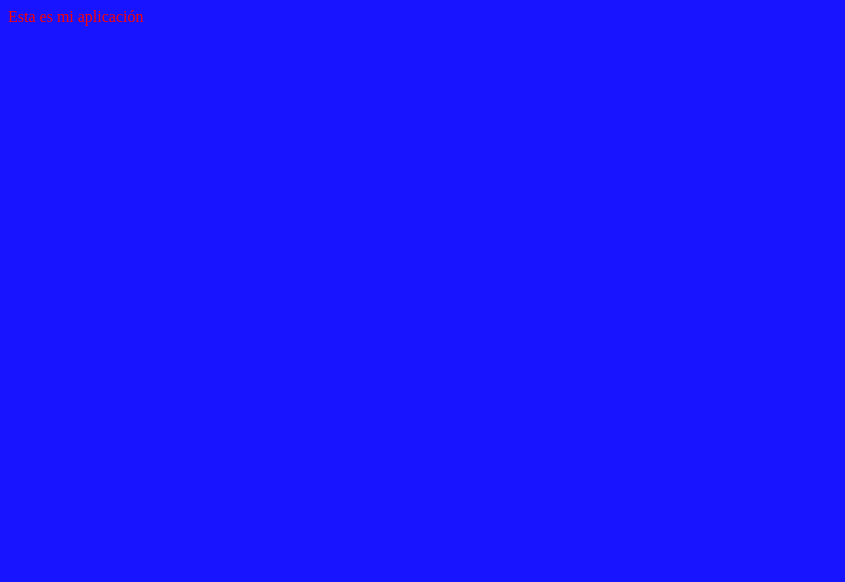
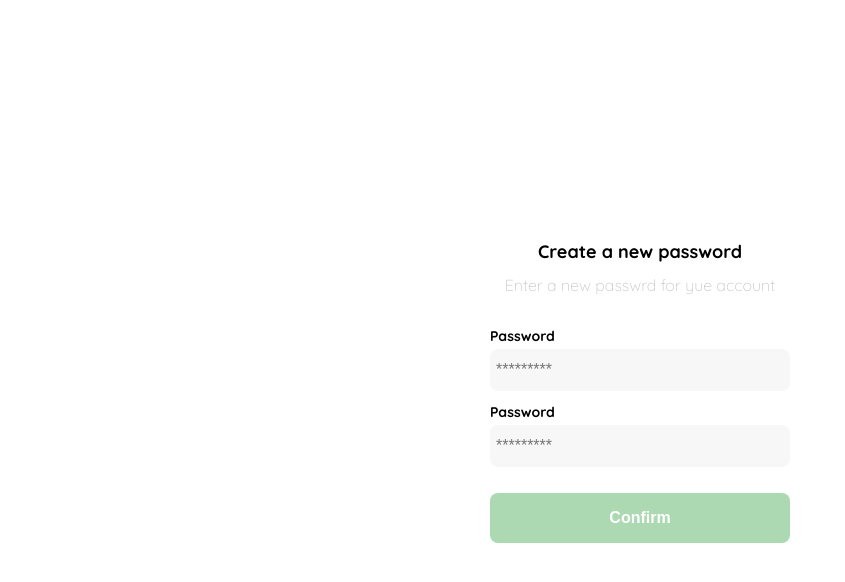
Before and after one commit to joseluis1061/ReactShop, a React app: page / in a window 1280 px wide. Shown: the top 582 px of the page, without its empty margins (0-845 px from the left). Built offline with nearby package versions, Linux system fonts and the light colour scheme.

Commit message:
Se crearon los compentes de Login, Layout y se crearon los estilos y configuraciones para usar css y sass

```diff
--- a/public/index.html
+++ b/public/index.html
@@ -4,11 +4,12 @@
   <meta charset="UTF-8">
   <meta http-equiv="X-UA-Compatible" content="IE=edge">
   <meta name="viewport" content="width=device-width, initial-scale=1.0">
-  <title>React Shop</title>
+  <link rel="preconnect" href="https://fonts.googleapis.com">
+  <link rel="preconnect" href="https://fonts.gstatic.com" crossorigin>
+  <link href="https://fonts.googleapis.com/css2?family=Quicksand:wght@300;500;700&display=swap" rel="stylesheet">
+  <title>React shop</title>
 </head>
 <body>
-  <div id="app">
-
-  </div>
+  <div id="app"></div>
 </body>
 </html>
--- a/src/components/App.jsx
+++ b/src/components/App.jsx
@@ -1,9 +1,13 @@
 import React from 'react'
-import '../styles/global.scss';
+import { Layout } from '../containers/Layout';
+import { Login } from '../containers/Login';
+import '../styles/global.css';
 const App = () => {
   return (
     <div>
-      Esta es mi aplicación
+      <Layout>
+        <Login/>
+      </Layout>
     </div>
   )
 }
--- /dev/null
+++ b/src/containers/Layout.jsx
@@ -0,0 +1,9 @@
+import React from 'react'
+
+export const Layout = ({children}) => {
+  return (
+    <div className='Layout'>
+      {children}
+    </div>
+  )
+}
--- a/src/containers/Login.jsx
+++ b/src/containers/Login.jsx
@@ -1,7 +1,24 @@
 import React from 'react'
-
+import '../styles/login.scss'
 export const Login = () => {
   return (
-    <div>Login</div>
+    <div className="login">
+      <div className="form-container">
+        <img src="./logos/logo_yard_sale.svg" alt="logo" className="logo"/>
+
+        <h1 className="title">Create a new password</h1>
+        <p className="subtitle">Enter a new passwrd for yue account</p>
+
+        <form action="/" className="form">
+          <label for="password" className="label">Password</label>
+          <input type="password" id="password" placeholder="*********" className="input input-password"/>
+
+          <label for="new-password" className="label">Password</label>
+          <input type="password" id="new-password" placeholder="*********" className="input input-password"/>
+
+          <input type="submit" value="Confirm" className="primary-button login-button"/>
+        </form>
+      </div>
+    </div>
   )
 }
--- /dev/null
+++ b/src/styles/_vars.scss
@@ -0,0 +1,10 @@
+:root {
+	--white: #FFFFFF;
+	--black: #000000;
+	--very-light-pink: #C7C7C7;
+	--text-input-field: #F7F7F7;
+	--hospital-green: #ACD9B2;
+	--sm: 14px;
+	--md: 16px;
+	--lg: 18px;
+}
--- /dev/null
+++ b/src/styles/global.css
@@ -0,0 +1,4 @@
+body {
+  margin: 0;
+  font-family: 'Quicksand', sans-serif;
+}
--- a/src/styles/global.scss
+++ /dev/null
@@ -1,7 +0,0 @@
-$base-color: #ff0000;
-$color: rgba(25,20,255);
-
-body{
-  background-color: $color;
-  color: $base-color;
-}
--- /dev/null
+++ b/src/styles/login.scss
@@ -0,0 +1,70 @@
+
+@use 'vars';
+.login {
+  width: 100%;
+  height: 100vh;
+  display: grid;
+  place-items: center;
+}
+.form-container {
+  display: grid;
+  grid-template-rows: auto 1fr auto;
+  width: 300px;
+}
+.logo {
+  width: 150px;
+  margin-bottom: 48px;
+  justify-self: center;
+  display: none;
+}
+.title {
+  font-size: var(--lg);
+  margin-bottom: 12px;
+  text-align: center;
+}
+.subtitle {
+  color: var(--very-light-pink);
+  font-size: var(--md);
+  font-weight: 300;
+  margin-top: 0;
+  margin-bottom: 32px;
+  text-align: center;
+}
+.form {
+  display: flex;
+  flex-direction: column;
+}
+.label {
+  font-size: var(--sm);
+  font-weight: bold;
+  margin-bottom: 4px;
+}
+.input {
+  background-color: var(--text-input-field);
+  border: none;
+  border-radius: 8px;
+  height: 30px;
+  font-size: var(--md);
+  padding: 6px;
+  margin-bottom: 12px;
+}
+.primary-button {
+  background-color: var(--hospital-green);
+  border-radius: 8px;
+  border: none;
+  color: var(--white);
+  width: 100%;
+  cursor: pointer;
+  font-size: var(--md);
+  font-weight: bold;
+  height: 50px;
+}
+.login-button {
+  margin-top: 14px;
+  margin-bottom: 30px;
+}
+@media (max-width: 640px) {
+  .logo {
+    display: block;
+  }
+}
--- a/webpack.config.js
+++ b/webpack.config.js
@@ -37,7 +37,7 @@
       },
       //Optimización CSS
       {
-        test: /\.s[ac]ss$/i,
+        test: /\.(css|scss)$/,
         use: [
           // {
           //   loader: MiniCssExtractPlugin.loader,
```
